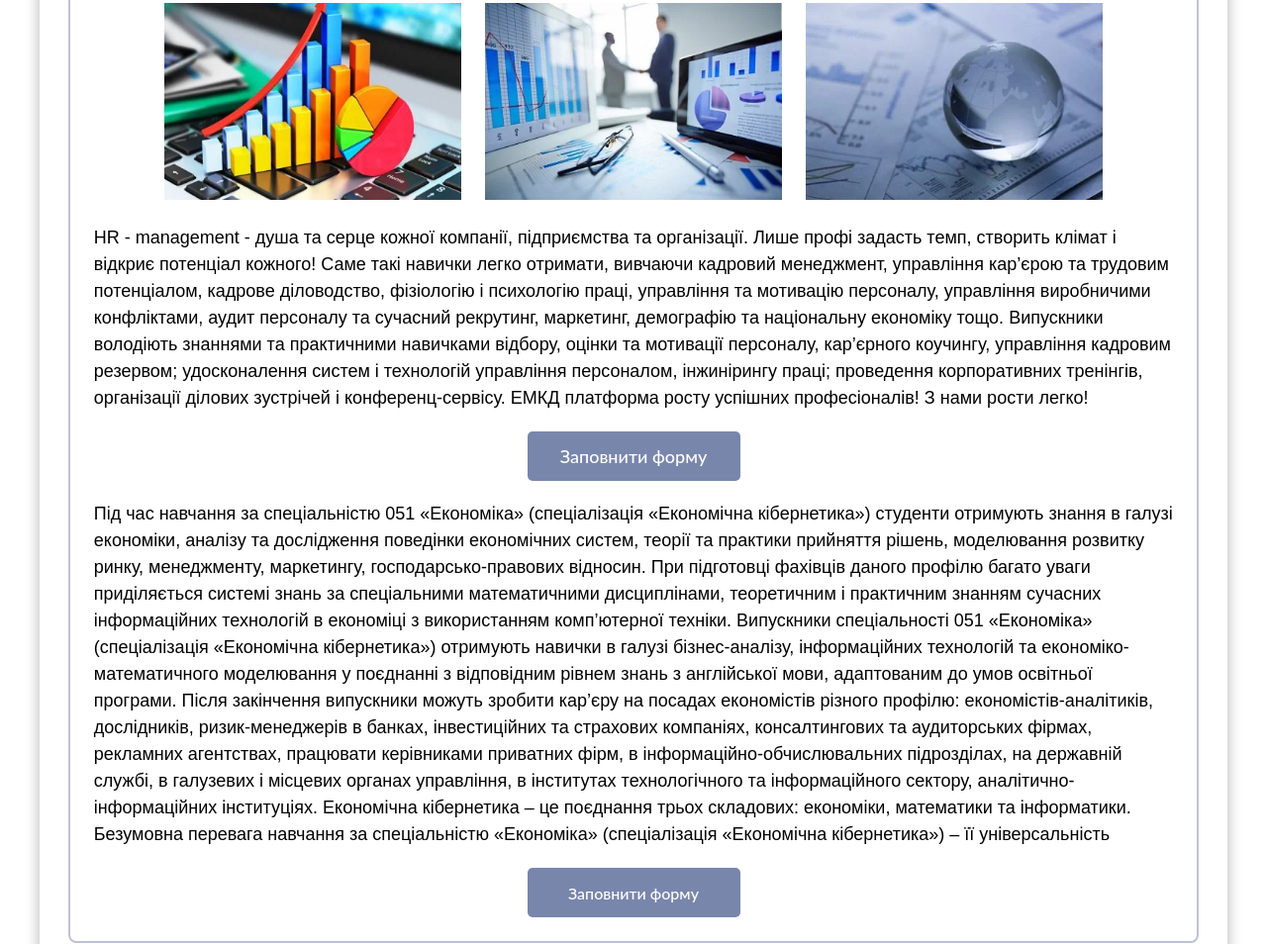
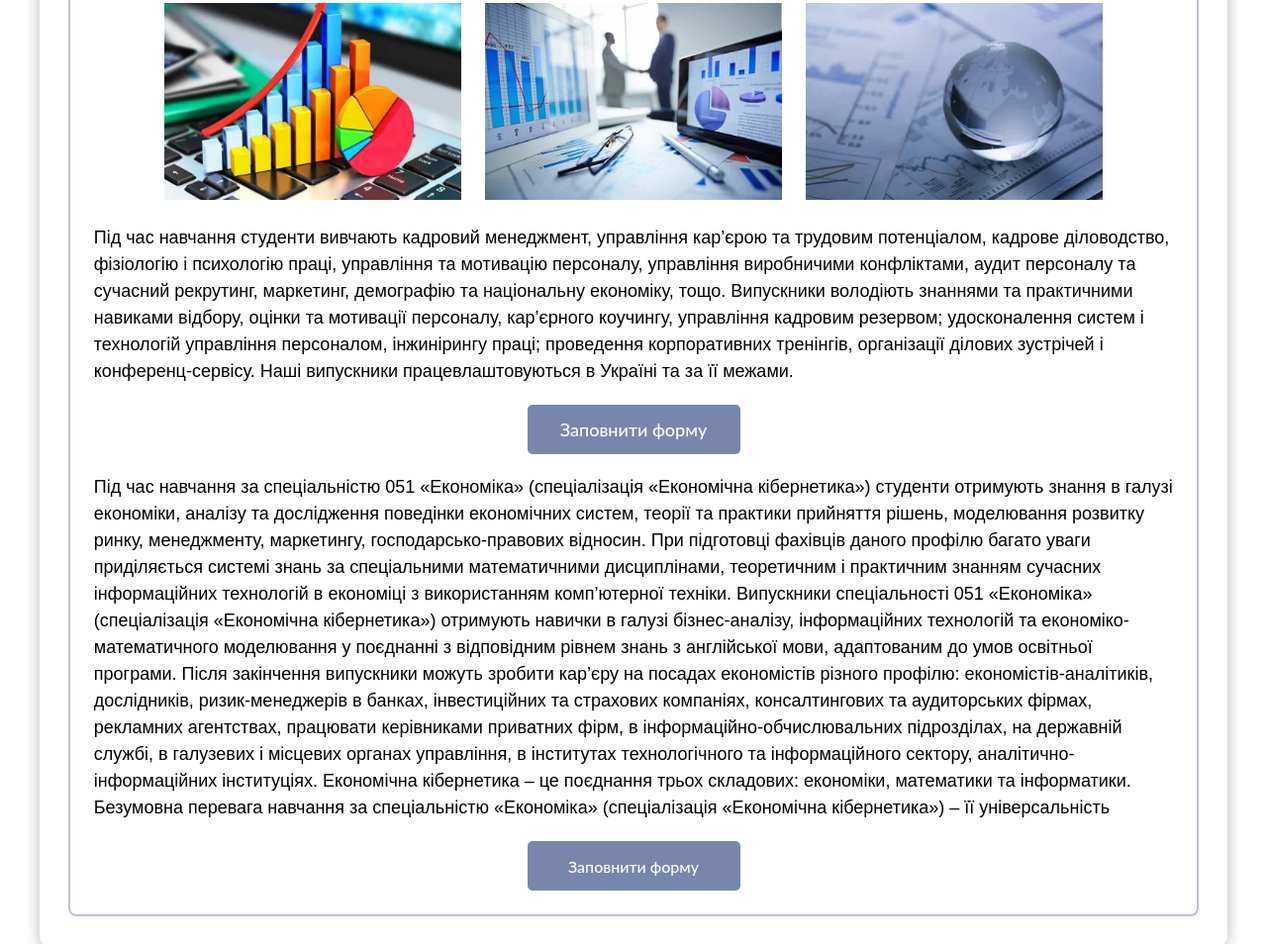
Before and after one commit to kntuUA/University, a plain HTML site: page special/middle/3.html in a window 1280 px wide. Shown: the part 384-1338 px from the top of the page at 99% size. Drawn offline with nearby package versions, Linux system fonts and the light colour scheme.

```diff
--- a/special/middle/3.html
+++ b/special/middle/3.html
@@ -99,20 +99,8 @@
 							/>
 						</div>
 						<div class="flex__text">
-							HR - management - душа та серце кожної компанії, підприємства та
-							організації. Лише профі задасть темп, створить клімат і відкриє
-							потенціал кожного! Саме такі навички легко отримати, вивчаючи
-							кадровий менеджмент, управління кар’єрою та трудовим потенціалом,
-							кадрове діловодство, фізіологію і психологію праці, управління та
-							мотивацію персоналу, управління виробничими конфліктами, аудит
-							персоналу та сучасний рекрутинг, маркетинг, демографію та
-							національну економіку тощо. Випускники володіють знаннями та
-							практичними навичками відбору, оцінки та мотивації персоналу,
-							кар’єрного коучингу, управління кадровим резервом; удосконалення
-							систем і технологій управління персоналом, інжинірингу праці;
-							проведення корпоративних тренінгів, організації ділових зустрічей
-							і конференц-сервісу. ЕМКД платформа росту успішних професіоналів!
-							З нами рости легко!
+							Під час навчання студенти вивчають кадровий менеджмент, управління кар’єрою та трудовим потенціалом, кадрове діловодство, фізіологію і психологію праці, управління та мотивацію персоналу, управління виробничими конфліктами, аудит персоналу та сучасний рекрутинг, маркетинг, демографію та національну економіку, тощо.
+							Випускники володіють знаннями та практичними навиками відбору, оцінки та мотивації персоналу, кар’єрного коучингу, управління кадровим резервом; удосконалення систем і технологій управління персоналом, інжинірингу праці; проведення корпоративних тренінгів, організації ділових зустрічей і конференц-сервісу. Наші випускники працевлаштовуються в Україні та за її межами.
 
 							<div class="flex__center mt-20">
 								<a
```
